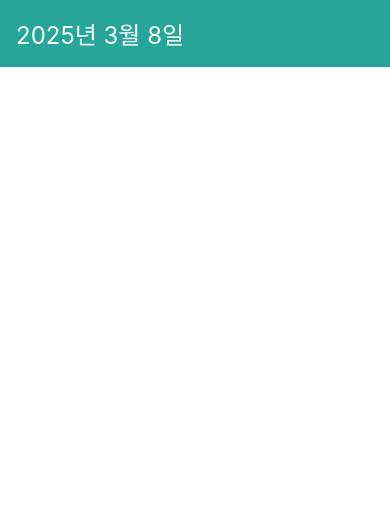
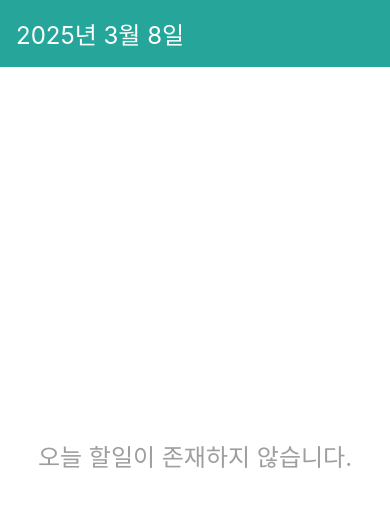
Before and after one commit to bamin0422/TodoApp, a React Native app: screen / in a window 390 px wide. Shown: the top 506 px of the page. Built offline with nearby package versions, Linux system fonts and the light colour scheme.

Commit message:
feat: Setup Empty Component

```diff
--- a/App.tsx
+++ b/App.tsx
@@ -1,15 +1,24 @@
 import React from 'react';
 import DateHead from './components/DateHead/ui';
 import {SafeAreaProvider, SafeAreaView} from 'react-native-safe-area-context';
+import Empty from './components/Empty/ui';
+import {StyleSheet} from 'react-native';
 
-function App(): React.JSX.Element {
+const App = (): React.JSX.Element => {
   return (
     <SafeAreaProvider>
-      <SafeAreaView edges={['bottom']}>
+      <SafeAreaView edges={['bottom']} style={styles.block}>
         <DateHead />
+        <Empty />
       </SafeAreaView>
     </SafeAreaProvider>
   );
-}
+};
+
+const styles = StyleSheet.create({
+  block: {
+    flex: 1,
+  },
+});
 
 export default App;
--- /dev/null
+++ b/components/Empty/index.tsx
@@ -0,0 +1 @@
+export * from './ui';
--- /dev/null
+++ b/components/Empty/ui/index.tsx
@@ -0,0 +1,23 @@
+import {StyleSheet, Text, View} from 'react-native';
+
+const Empty = () => {
+  return (
+    <View style={styles.block}>
+      <Text style={styles.description}>오늘 할일이 존재하지 않습니다.</Text>
+    </View>
+  );
+};
+
+const styles = StyleSheet.create({
+  block: {
+    flex: 1,
+    alignItems: 'center',
+    justifyContent: 'center',
+  },
+  description: {
+    fontSize: 24,
+    color: '#9e9e9e',
+  },
+});
+
+export default Empty;
```
